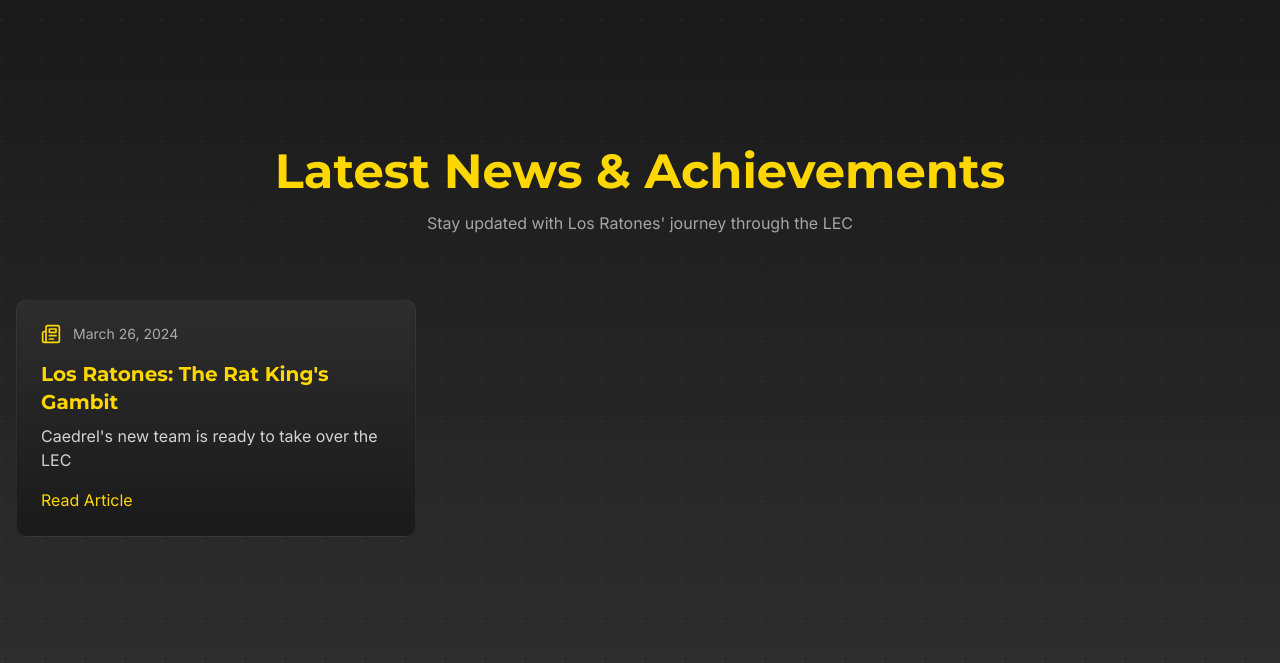
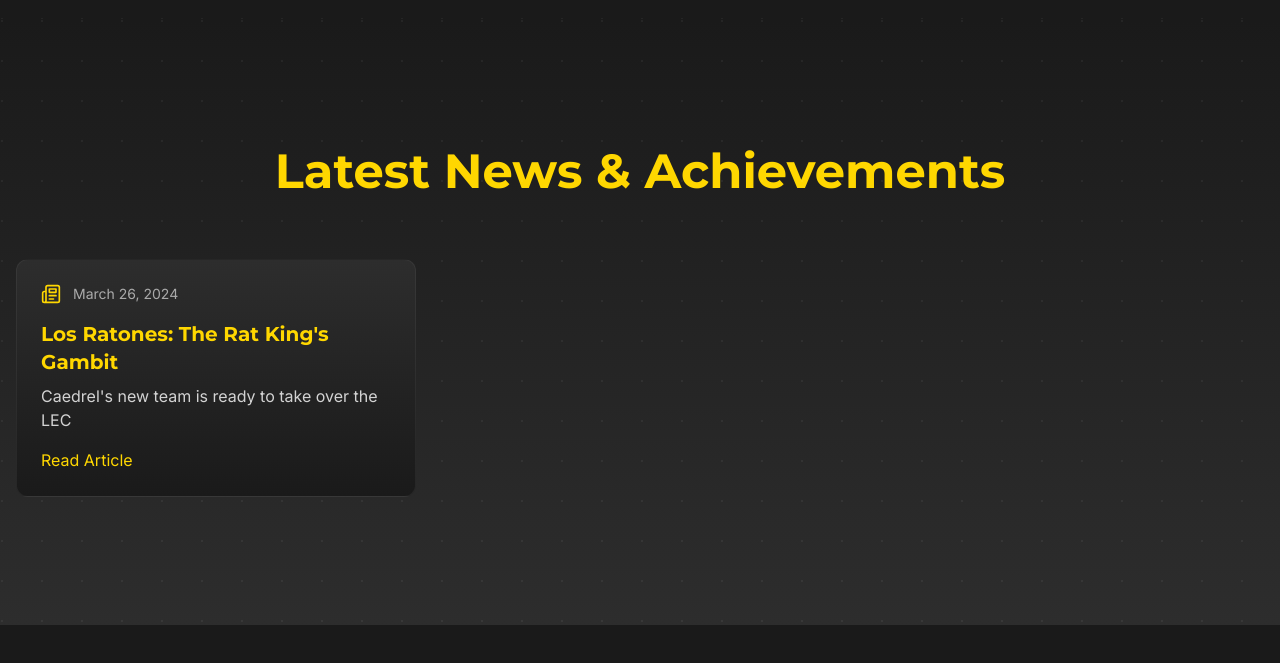
Before and after one commit to nwnil/los-ratones-legacy-hub, a React (Vite) app: page / in a window 1280 px wide. Shown: the part 3875-4538 px from the top of the page. After the commit the page ends 4500 px from the top, so only its background shows below. Built offline with nearby package versions, Linux system fonts and the light colour scheme.

Commit message:
Remove unnecessary line from code
This commit removes a specified line from the existing codebase as requested.
[skip gpt_engineer]

```diff
--- a/src/components/TeamNews.tsx
+++ b/src/components/TeamNews.tsx
@@ -36,9 +36,6 @@ export const TeamNews = () => {
           <h2 className="text-5xl font-heading font-bold text-rat mb-4">
             Latest News & Achievements
           </h2>
-          <p className="text-white/60 max-w-2xl mx-auto">
-            Stay updated with Los Ratones' journey through the LEC
-          </p>
         </motion.div>
 
         <div className="grid grid-cols-1 md:grid-cols-2 lg:grid-cols-3 gap-6">
```
